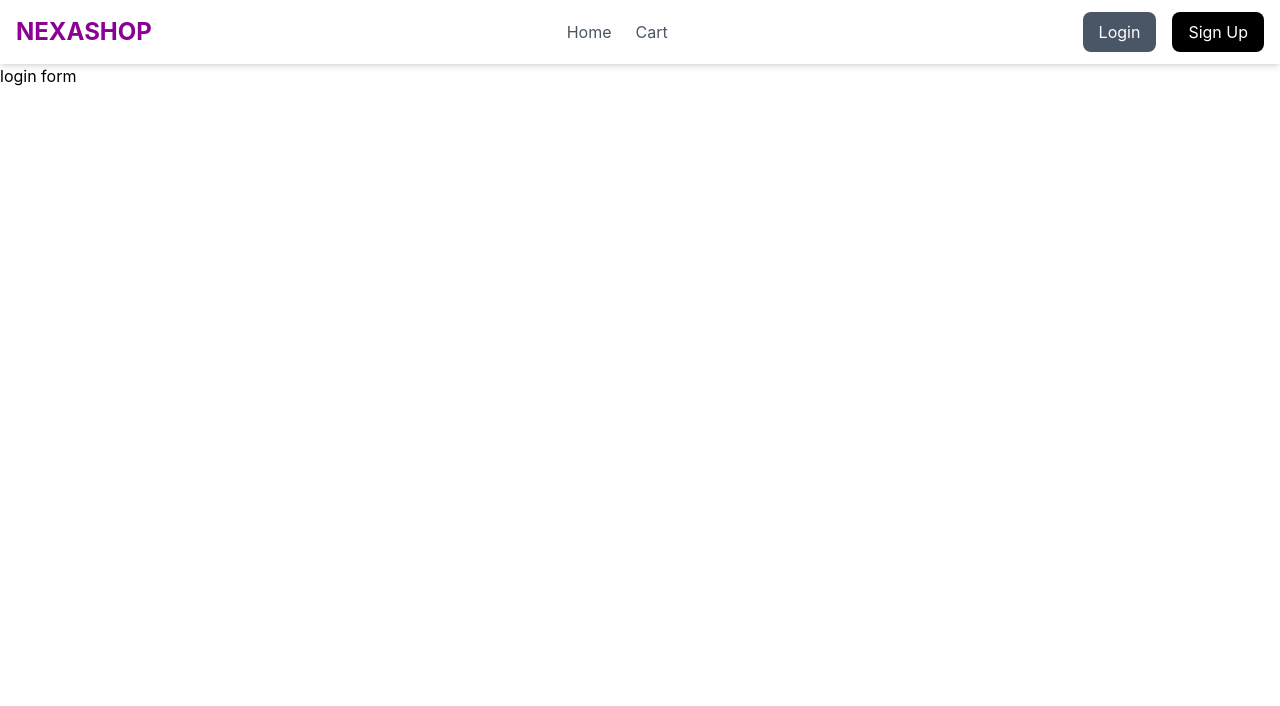
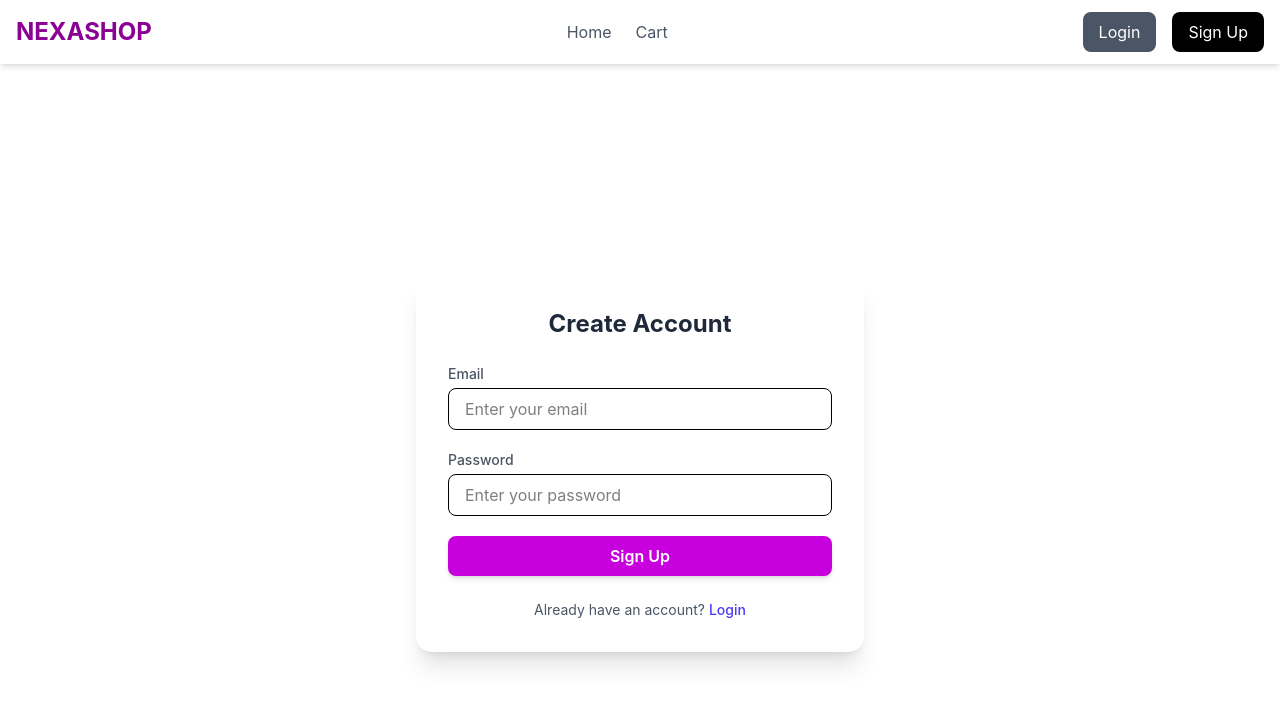
Before and after one commit to Baharah-Rostami/NexaShop, a React (Vite) app: page /login in a window 1280 px wide. Shown: the top 706 px of the page. Built offline with nearby package versions, Linux system fonts and the light colour scheme.

Commit message:
made the login page logic and UI

```diff
--- a/src/App.jsx
+++ b/src/App.jsx
@@ -5,9 +5,11 @@ import Home from './Pages/Home'
 import LoginForm from './Pages/Login';
 import Checkout from './Pages/Checkout';
 import Navbar from './components/Navbar';
+import AuthProvider from './context/Auth';
 function App() {
   return (
-   <div>
+    <AuthProvider>
+       <div>
     <Navbar/>
     <Routes>
     <Route path='/' element={<Home/>}/>
@@ -15,6 +17,8 @@ function App() {
     <Route path='/checkout' element={<Checkout/>}/>
    </Routes>
    </div>
+    </AuthProvider>
+
   )
 }
 
--- a/src/Pages/Login.jsx
+++ b/src/Pages/Login.jsx
@@ -1,6 +1,164 @@
+import { useContext, useState } from "react";
+import { useForm } from "react-hook-form";
+import { AuthContext } from "../context/Auth";
+import { useNavigate } from "react-router-dom";
 
 export default function LoginForm() {
-  return(
-    <div>login form </div>
-  )
+  const [mode, setMode] = useState("signup");
+  const [error, setError] = useState(null);
+  const navigate = useNavigate();
+  const { signUp, user, logout, login } = useContext(AuthContext);
+
+  const {
+    register,
+    handleSubmit,
+    formState: { errors },
+  } = useForm();
+
+  function onSubmit(data) {
+    setError(null);
+    let result;
+
+    if (mode === "signup") {
+      result = signUp(data.email, data.password);
+    } else {
+      result = login(data.email, data.password);
+    }
+
+    if (result.success) {
+      navigate("/");
+    } else {
+      setError(result.error);
+    }
+  }
+
+  return (
+    <div className="min-h-screen flex items-center justify-center bg-gradient from-indigo-100 to-purple-100 px-4">
+      <div className="w-full max-w-md bg-white rounded-2xl shadow-xl p-6 sm:p-8">
+
+        {/* Header */}
+        <div className="text-center mb-6">
+          <h1 className="text-2xl font-bold text-gray-800">
+            {mode === "signup" ? "Create Account" : "Welcome Back"}
+          </h1>
+
+          {user && (
+            <div className="mt-3 bg-green-50 text-green-700 text-sm px-3 py-2 rounded-lg">
+              Logged in as: <span className="font-medium">{user.email}</span>
+            </div>
+          )}
+        </div>
+
+        {/* Form */}
+        <form onSubmit={handleSubmit(onSubmit)} className="space-y-5">
+
+          {/* Global Error */}
+          {error && (
+            <div className="bg-red-50 border border-red-200 text-red-600 text-sm px-4 py-2 rounded-lg">
+              {error}
+            </div>
+          )}
+
+          {/* Email */}
+          <div>
+            <label className="block text-sm font-medium text-gray-600 mb-1">
+              Email
+            </label>
+            <input
+              type="email"
+              className={`w-full px-4 py-2 border rounded-lg focus:outline-none focus:ring-2 transition
+                ${errors.email
+                  ? "border-red-400 focus:ring-red-300"
+                  : "focus:ring-fuchsia-400"}`}
+              placeholder="Enter your email"
+              {...register("email", {
+                required: "Email is required",
+              })}
+            />
+            {errors.email && (
+              <span className="text-red-500 text-sm mt-1 block">
+                {errors.email.message}
+              </span>
+            )}
+          </div>
+
+          {/* Password */}
+          <div>
+            <label className="block text-sm font-medium text-gray-600 mb-1">
+              Password
+            </label>
+            <input
+              type="password"
+              className={`w-full px-4 py-2 border rounded-lg focus:outline-none focus:ring-2 transition
+                ${errors.password
+                  ? "border-red-400 focus:ring-red-300"
+                  : "focus:ring-fuchsia-400"}`}
+              placeholder="Enter your password"
+              {...register("password", {
+                required: "Password is required",
+                minLength: {
+                  value: 6,
+                  message: "At least 6 characters",
+                },
+                maxLength: {
+                  value: 12,
+                  message: "Max 12 characters",
+                },
+              })}
+            />
+            {errors.password && (
+              <span className="text-red-500 text-sm mt-1 block">
+                {errors.password.message}
+              </span>
+            )}
+          </div>
+
+          {/* Submit Button */}
+          <button
+            type="submit"
+            className="w-full bg-fuchsia-600 hover:bg-fuchsia-500 text-white font-semibold py-2 rounded-lg transition duration-200 shadow-md active:scale-[0.98]"
+          >
+            {mode === "signup" ? "Sign Up" : "Login"}
+          </button>
+        </form>
+
+        {/* Footer */}
+        <div className="text-center mt-6 text-sm text-gray-600 space-y-3">
+
+          {/* Switch Mode */}
+          {mode === "signup" ? (
+            <p>
+              Already have an account?{" "}
+              <span
+                onClick={() => setMode("login")}
+                className="text-indigo-600 cursor-pointer hover:underline font-medium"
+              >
+                Login
+              </span>
+            </p>
+          ) : (
+            <p>
+              Don’t have an account?{" "}
+              <span
+                onClick={() => setMode("signup")}
+                className="text-indigo-600 cursor-pointer hover:underline font-medium"
+              >
+                Sign Up
+              </span>
+            </p>
+          )}
+
+          {/* Logout Button */}
+          {user && (
+            <button
+              onClick={logout}
+              className="w-full border border-gray-300 text-gray-600 py-2 rounded-lg hover:bg-gray-100 transition duration-200"
+            >
+              Logout
+            </button>
+          )}
+        </div>
+      </div>
+    </div>
+  );
 }
--- /dev/null
+++ b/src/context/Auth.jsx
@@ -0,0 +1,43 @@
+import { createContext, useState } from "react";
+export const AuthContext = createContext(null);
+
+export default function AuthProvider({children}) {
+  const [user, setUser] = useState(localStorage.getItem("currentUserEmail")?
+{email: localStorage.getItem("currentUserEmail")} : null);
+
+  function signUp(email, password){
+  const users = JSON.parse(localStorage.getItem("users") || "[]");
+
+  if(users.find((u) => u.email === email)){
+    return {success: false, error: "Email is already exists"}
+  }
+
+  const newUser = {email, password};
+  users.push(newUser);
+  localStorage.setItem("users", JSON.stringify(users));
+  localStorage.setItem("currentUserEmail", email);
+  setUser({email});
+  return {success: true}
+  }
+
+  function login(email, password){
+    const users = JSON.parse(localStorage.getItem("users") || "[]");
+    const user = users.find((u)=> u.email === email && u.password === password);
+    if(!user){
+      return {success: false, error: "Invalid email or password"}
+    }
+    localStorage.setItem("currentUserEmail", email);
+    setUser({email});
+    return {success: true}
+  }
+
+  function logout(){
+    localStorage.removeItem("currentUserEmail");
+    setUser(null)
+  }
+  return (
+   <AuthContext.Provider value={{signUp, user, logout, login}}>
+    {children}
+   </AuthContext.Provider>
+  )
+}
--- a/src/hooks/context.js
+++ /dev/null
@@ -1,3 +0,0 @@
-import { createContext } from "react";
-
-export const AuthContext = createContext(null)
```
